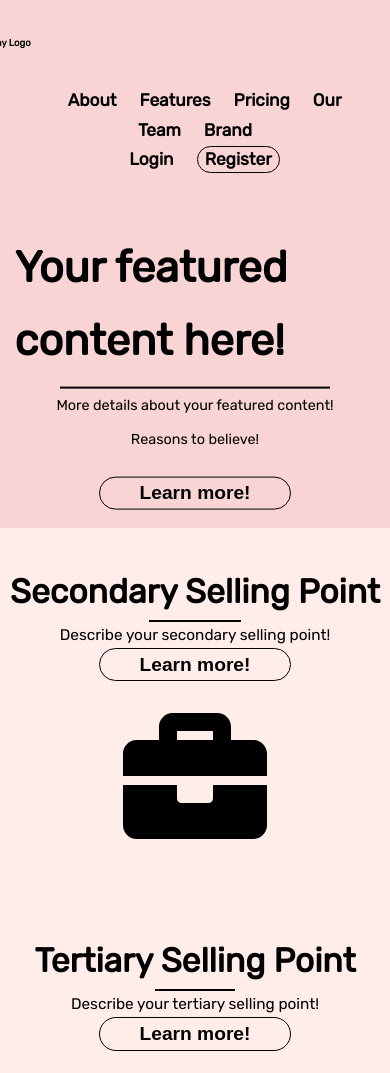
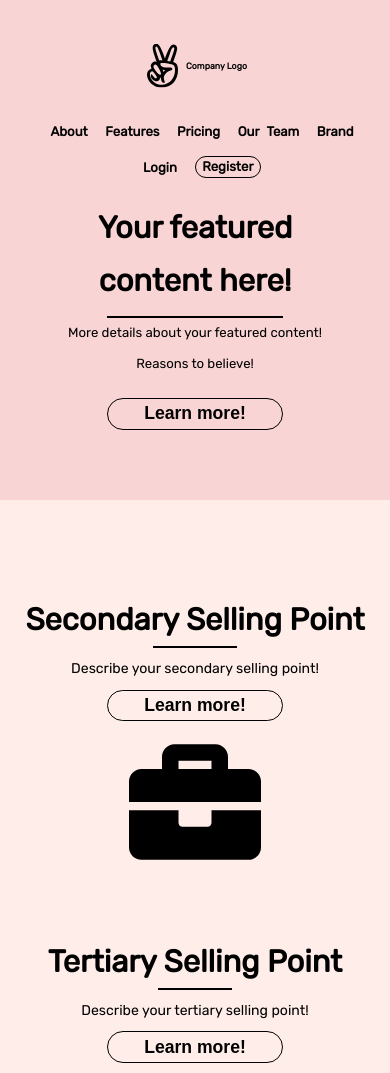
Before and after one commit to nevtay/websitePractice, a plain HTML site: page index.html in a window 390 px wide. Shown: the top 1073 px of the page. Drawn offline with Linux system fonts and the light colour scheme.

Commit message:
changed height of div elements to auto; changed footer--bar to break into column at breakpoint

```diff
--- a/style.css
+++ b/style.css
@@ -11,15 +11,10 @@ html {
 
 @media (max-width: 960px) {
     html {
-      font-size: 60%;
+      font-size: 55%;
     }
   }
 
-@media (max-width: 376px) {
-    html {
-        font-size: 32%;
-    }
-}
 
 body {
     font-family: 'Rubik', sans-serif;
@@ -65,8 +60,8 @@ li {
 
 .nav--background {
     background: rgba(234,112,112, 0.3);
-    padding: 2rem 1.5rem;
-    height: 55rem;
+    padding: 4rem 0rem 8rem 0rem;
+    height: auto;
 }
 
 .header--nav {
@@ -81,7 +76,8 @@ li {
 
 .header--nav li {
     display: inline;
-    margin-left: 2rem;
+    margin-left: 1.6rem;
+    line-height: 4rem;
     cursor: pointer;
     text-decoration: none;
     word-spacing: 0.5rem;
@@ -115,12 +111,12 @@ li {
     display: flex;
     flex-direction: column;
     justify-content: center;
-    margin-top: 8rem;
+    margin-top: 4rem;
     padding-left: 15rem;
 }
 
 .nav--featured hr {
-    width: 75%;
+    width: 45%;
     border: .02rem solid black;
 }
 
@@ -130,7 +126,7 @@ li {
 }
 
 .nav--featured h1 {
-    font-size: 4.5rem;
+    font-size: 4rem;
     margin: 1rem 0rem;
 }
 
@@ -145,8 +141,7 @@ li {
       }
 
     .inline--logo {
-        position: absolute;
-        transform: translateX(-23rem) translateY(-7rem);
+        transform: translateY(-3rem);
     }
 
     .inline--logo p {
@@ -163,14 +158,14 @@ li {
         justify-content: space-between;
         text-align: center;
         height: 13rem;
-        margin-top: 4rem;
+        margin-top: 1rem;
         width: 100%;
         padding: 3rem 1rem;
     }
 
     .header--nav li {
         display: inline;
-        font-size: 1.8rem;
+        font-size: 1.5rem;
         font-weight: bold;
         text-align: left;
         cursor: pointer;
@@ -185,16 +180,21 @@ li {
         align-items: center;
         padding-left: 0rem;
         width: 100%;
-        transform: translateY(-4rem);
+    }
+
+    .nav--featured h1 {
+        text-align: center;
+        font-size: 3.5rem;
+        padding: 0rem 10rem;
     }
 
 }
 
 .main {
-    height: 60rem;
+    height: auto;
     display: flex;
     flex-direction: column;
-    justify-content: space-around;
+    padding: 7rem 0rem;
     align-items: center;
     background-color: rgba(253,196,182, 0.3);
 }
@@ -215,13 +215,18 @@ li {
 .main--secondary, .main--tertiary {
     display: flex;
     flex-direction: row;
-    justify-content: space-evenly;
-    padding: 0rem 15rem;
+    margin: 2rem 0rem;
     align-items: center;
+    width: auto;
+}
+
+.main--secondary p, .main--tertiary p {
+    padding: 1rem 0rem;
 }
 
 .main--tertiary-text {
     text-align: right;
+    padding: 1.5rem;
 }
 
 .main--tertiary hr {
@@ -233,19 +238,19 @@ li {
 
 .main--tertiary .img--hero {
     width: 15rem;
-    margin-right: 8rem;
+    margin-right: 20rem;
 }
 
 .main--secondary .img--hero {
     width: 15rem;
-    margin-left: 8rem;
+    margin-left: 20rem;
 }
 
 
 @media (max-width: 960px) {
 
     .main {
-        height: 75rem;
+        height: auto;
         display: flex;
         flex-direction: column;
         justify-content: space-around;
@@ -263,8 +268,8 @@ li {
         /* border: 1px solid black; */
         align-items: center;
         text-align: center;
-        height: 35rem;
-        width: 80rem;
+        height: auto;
+        width: auto;
     }
 
     .main--tertiary {
@@ -274,7 +279,6 @@ li {
 
     .main--secondary {
         justify-content: space-evenly;
-        /* border: 1px solid; */
         height: 35rem;
     }
 
@@ -367,7 +371,7 @@ li {
     display: flex;
     flex-direction: row;
     justify-content: space-between;
-    height: 45rem;
+    height: auto;
     background: rgba(38,148,171, 0.3);
 }
 
@@ -417,34 +421,40 @@ li {
 }
 
 .footer--bar {
-    height: 4.5rem;
+    height: auto;
+    padding: 1rem 0rem;
     display: flex;
     align-items: center;
     flex-direction: row;
     justify-content: space-between;
-    background: rgb(52, 52, 52);
-    color: #fff
+    background: rgb(52, 52, 52, .75);
+    color: #fff;
 }
 
 .footer--bar-text {
     font-size: 1.6rem;
     display: flex;
     width: 50%;
-    justify-content: space-evenly;
+    justify-content: flex-start;
+    align-items: center;
 }
 
 .footer--bar-text a {
     color: #fff;
+    margin-right: 5rem;
+}
+
+.footer--bar-text a:first-of-type {
+    margin-left: 3rem;
 }
 
 .footer--bar-copyright p {
     font-size: 1.2rem;
-    margin-right: 4rem;
+    margin-right: 3rem;
 }
 
 
-
-@media (max-width: 960px) {
+@media (max-width: 1060px) {
     .footer {
         display: flex;
         flex-direction: column;
@@ -479,15 +489,20 @@ li {
         margin-right: 1.5rem;
     }
 
-    .footer--bar-text {
-        font-size: 1.2rem;
-        display: flex;
-        width: 70%;
-        justify-content: space-evenly;
+    .footer--bar {
+     padding: 2rem;
+     flex-direction: column;
     }
 
+    .footer--bar-text {
+    display: flex;
+    flex-flow: column wrap;
+    width: auto;
+    height: auto;
+    }
+
+
     .footer--bar-copyright p {
-        font-size: 1.1rem;
-        margin-right: 3rem;
+    margin-top: 2rem;
     }
 }
```
